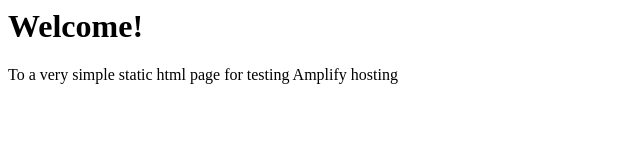
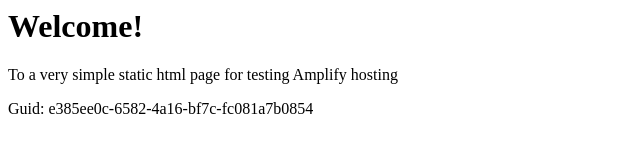
Before and after one commit to aws-aemilia-sfo/Github-PR-Commit-Integration-Test-DoNotTouch-v0-preprod-us-west-1, a website: page src/index.html in a window 1280 px wide. Shown: the whole page, without its empty margins (0-640 px from the left). Drawn offline with Linux system fonts and the light colour scheme.

Commit message:
commit from integ tests

```diff
--- a/src/index.html
+++ b/src/index.html
@@ -1,3 +1,5 @@
+
+
 <html lang="en">
 
 <head>
@@ -10,6 +12,6 @@
 <body>
     <h1>Welcome!</h1>
     <p>To a very simple static html page for testing Amplify hosting</p>
-</body>
+    <p>Guid: e385ee0c-6582-4a16-bf7c-fc081a7b0854</p></body>
 
 </html>
```
